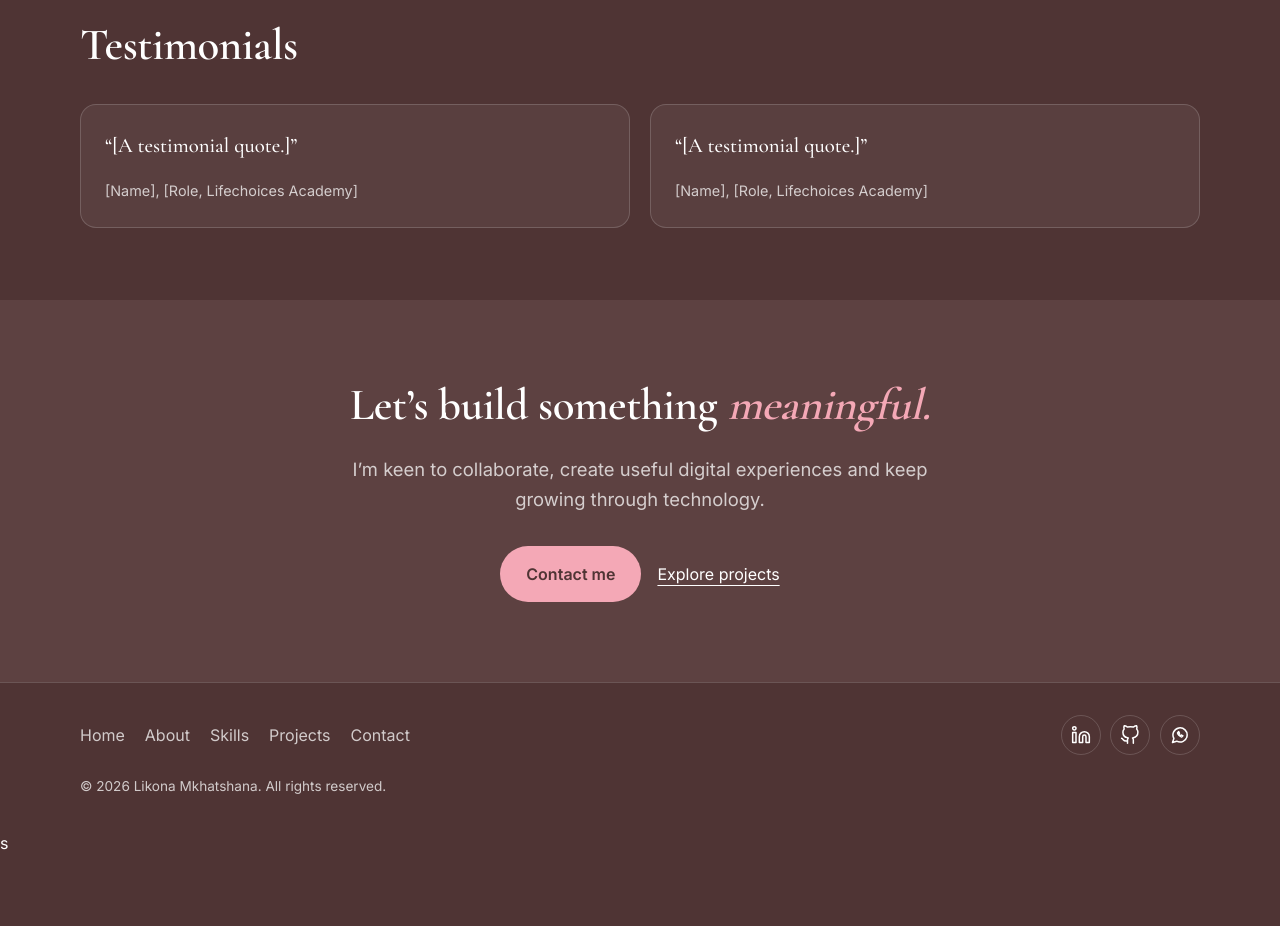
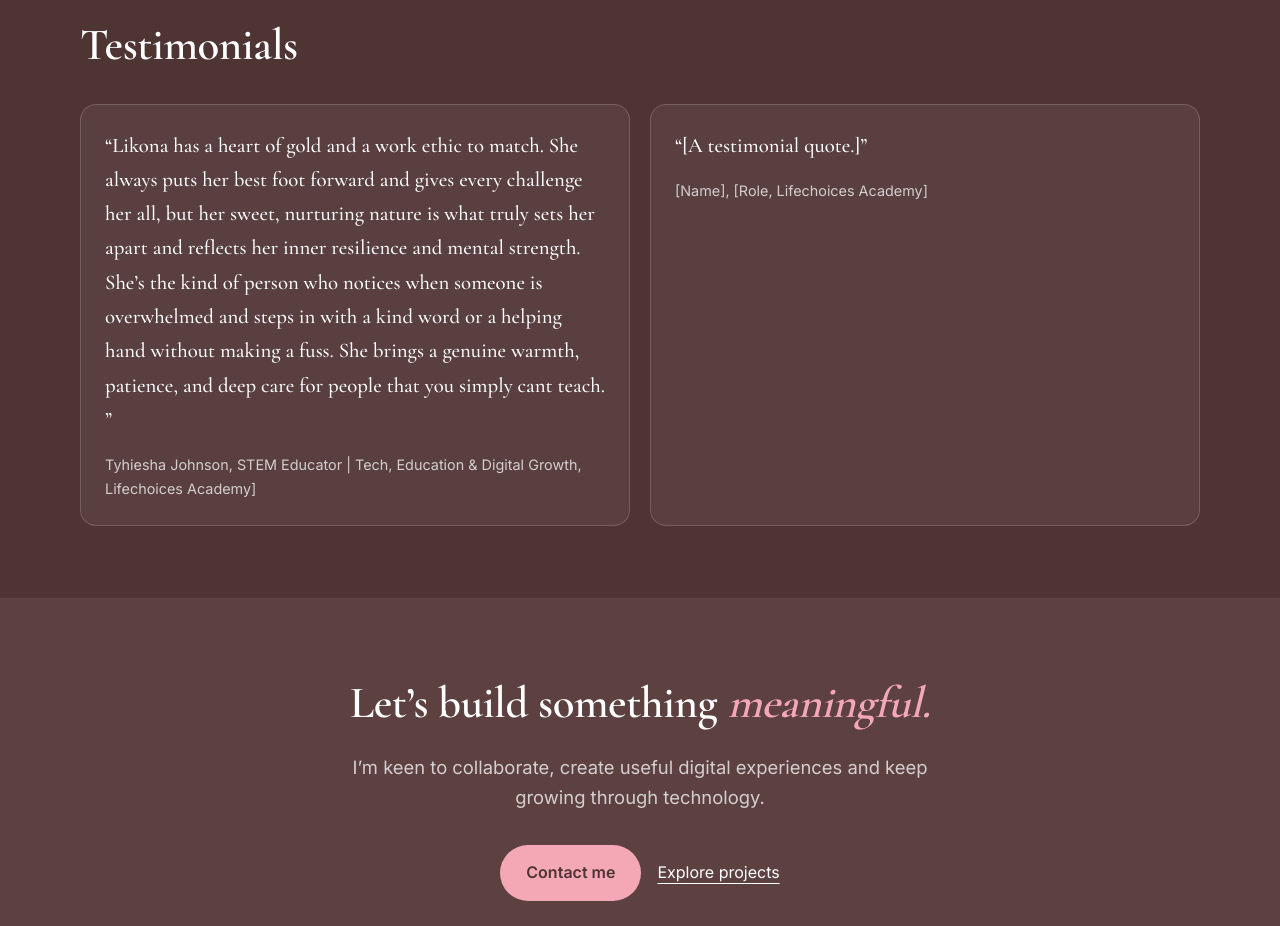
Before and after one commit to likhonamkhatshana/Likonamkhatshanaportfolio, a Vue app: page / in a window 1280 px wide. Shown: the part 1803-2729 px from the top of the page. Before the commit the page ends 2659 px from the top, so only its background shows below. Built offline with nearby package versions, Linux system fonts and the light colour scheme.

Commit message:
added a testimonial

```diff
--- a/src/data/testimonials.js
+++ b/src/data/testimonials.js
@@ -1,6 +1,6 @@
 // Set this to [] to hide the testimonials section until you have real quotes.
 // The entries below are clearly marked demo placeholders.
 export const testimonials = [
-  { quote: '[A testimonial quote.]', name: '[Name]', role: '[Role, Lifechoices Academy]' },
+  { quote: 'Likona has a heart of gold and a work ethic to match. She always puts her best foot forward and gives every challenge her all, but her sweet, nurturing nature is what truly sets her apart and reflects her inner resilience and mental strength. She’s the kind of person who notices when someone is overwhelmed and steps in with a kind word or a helping hand without making a fuss. She brings a genuine warmth, patience, and deep care for people that you simply cant teach. ', name: 'Tyhiesha Johnson', role: 'STEM Educator | Tech, Education & Digital Growth, Lifechoices Academy]' },
   { quote: '[A testimonial quote.]', name: '[Name]', role: '[Role, Lifechoices Academy]' },
 ]
```
